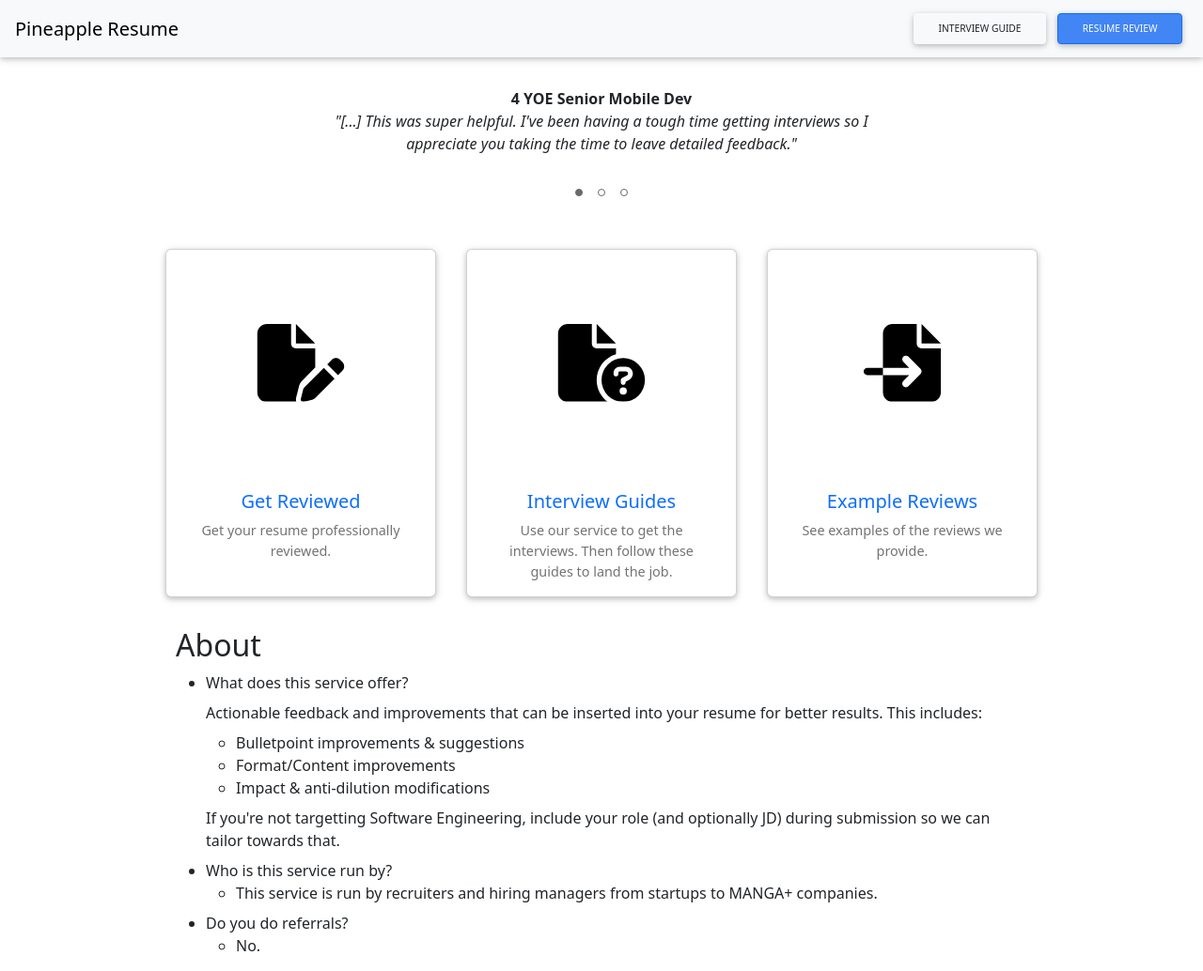
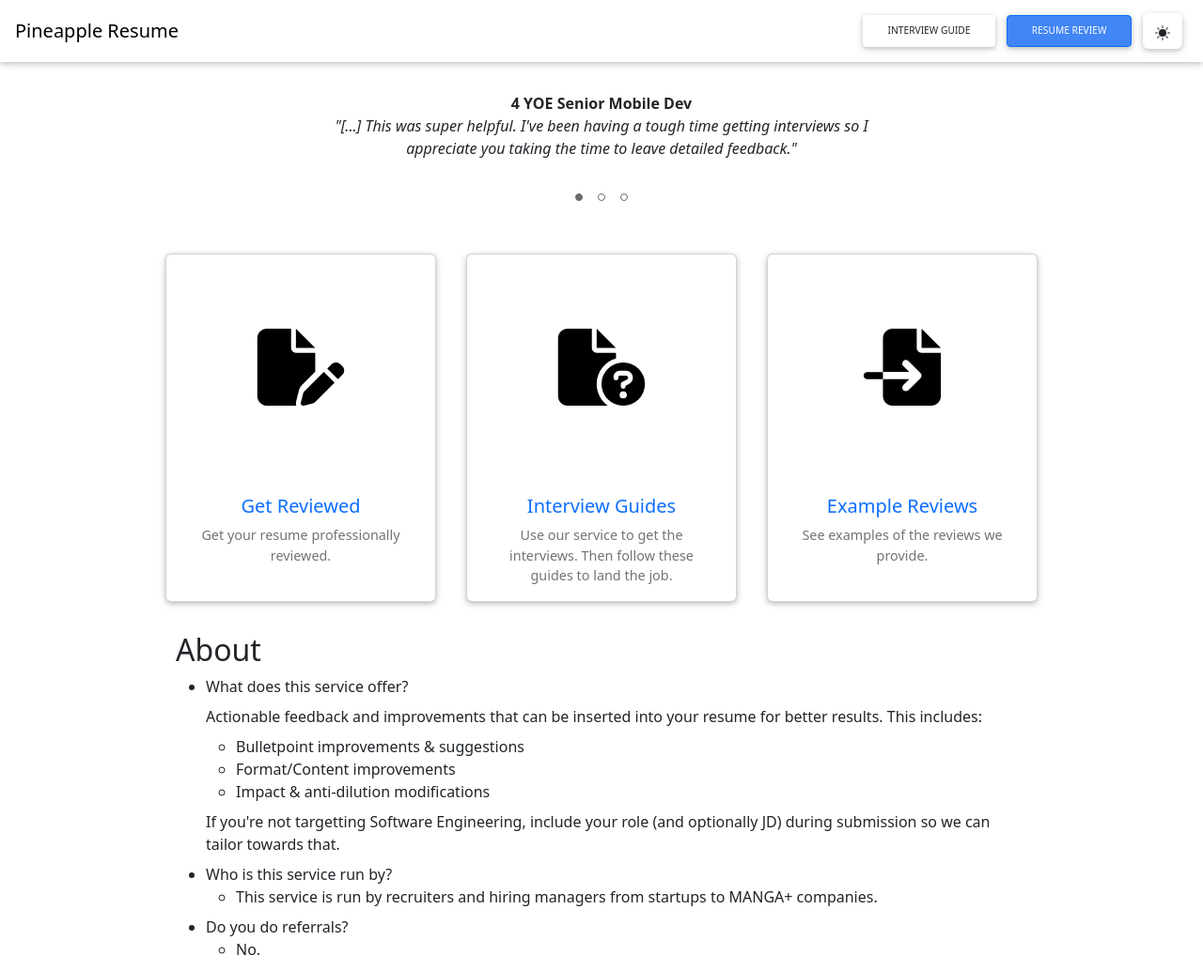
Before and after one commit to OpenRedSoftware/engresume, a React app: page / in a window 1280 px wide. Shown: the top 1034 px of the page at 94% size. Built offline with nearby package versions, Linux system fonts and the light colour scheme; some packages are replaced by stand-ins of ours.

Commit message:
Add Dark Mode + Toggle support

```diff
--- a/package.json
+++ b/package.json
@@ -18,6 +18,7 @@
     "mdbreact": "^5.2.0",
     "react": "^18.2.0",
     "react-bootstrap": "^2.7.4",
+    "react-bootstrap-icons": "^1.10.3",
     "react-dom": "^18.2.0",
     "react-helmet-async": "^1.3.0",
     "react-redux": "^8.0.7",
--- a/public/index.html
+++ b/public/index.html
@@ -1,5 +1,5 @@
 <!DOCTYPE html>
-<html lang="en">
+<html lang="en" data-bs-theme="dark">
   <head>
     <meta charset="utf-8" />
     <link rel="icon" href="%PUBLIC_URL%/favico.ico" />
@@ -28,7 +28,8 @@
   </head>
   <body>
     <noscript>
-      PineappleResume.com - Our payment gateway requires JavaScript to be enabled in your browser.
+      PineappleResume.com - Our payment gateway requires JavaScript to be
+      enabled in your browser.
     </noscript>
     <div id="root"></div>
   </body>
--- /dev/null
+++ b/src/components/Header/Theme.tsx
@@ -0,0 +1,50 @@
+import React, { useEffect, useState } from "react";
+import Button from "react-bootstrap/Button";
+import { SunFill, MoonStarsFill } from "react-bootstrap-icons";
+
+function ThemeToggleButton() {
+  const [theme, setTheme] = useState(getPreferredTheme());
+
+  useEffect(() => {
+    applyTheme(theme);
+    setStoredTheme(theme);
+  }, [theme]);
+
+  const toggleTheme = () => {
+    setTheme(theme === "dark" ? "light" : "dark");
+  };
+
+  return (
+    <Button
+      variant="outline"
+      onClick={toggleTheme}
+    >
+      {theme === "dark" ? <MoonStarsFill /> : <SunFill />}
+    </Button>
+  );
+}
+
+const getStoredTheme = () =>
+  localStorage.getItem("theme") || getSystemPreference();
+const setStoredTheme = (theme) => localStorage.setItem("theme", theme);
+
+const getPreferredTheme = () => {
+  const storedTheme = getStoredTheme();
+  if (storedTheme) {
+    return storedTheme;
+  }
+
+  return getSystemPreference();
+};
+
+const getSystemPreference = () => {
+  return window.matchMedia("(prefers-color-scheme: dark)").matches
+    ? "dark"
+    : "light";
+};
+
+const applyTheme = (theme) => {
+  document.documentElement.setAttribute("data-bs-theme", theme);
+};
+
+export default ThemeToggleButton;
--- a/src/components/Header/index.js
+++ b/src/components/Header/index.js
@@ -2,21 +2,29 @@
 import { Navbar } from "react-bootstrap";
 import CheckoutButton from "./CheckoutButton";
 import InterviewGuideButton from "./InterviewGuideButton";
+import Theme from "./Theme";
 import { Link } from "react-router-dom";
 
 const Header = (props) => {
   return (
     <>
-      <Navbar bg="light" expand="lg" className="mb-3 ps-3 pe-3 d-flex">
+      <Navbar expand="lg" className="mb-3 ps-3 pe-3 d-flex">
         <Navbar.Brand className="me-auto">
           <Link to="/"
             style={{ textDecoration: "none", color: "black" }}
           >
-             Pineapple Resume
+            Pineapple Resume
           </Link>
         </Navbar.Brand>
-        <InterviewGuideButton />
-        <CheckoutButton />
+        <div
+          style={{
+            display: "flex",
+            alignItems: "center",
+          }} >
+          <InterviewGuideButton />
+          <CheckoutButton />
+          <Theme />
+        </div>
       </Navbar>
     </>
   );
--- a/src/index.js
+++ b/src/index.js
@@ -9,9 +9,11 @@
 
 createRoot(
   document.getElementById("root")).render(
-    <HelmetProvider context={helmetContext}>
-      <Provider store={store}>
-        <Router />
-      </Provider>
-    </HelmetProvider>
+    <div >
+      <HelmetProvider context={helmetContext}>
+        <Provider store={store}>
+          <Router />
+        </Provider>
+      </HelmetProvider>
+    </div>
   );
```
Also changed, not shown: public/manifest.json.
